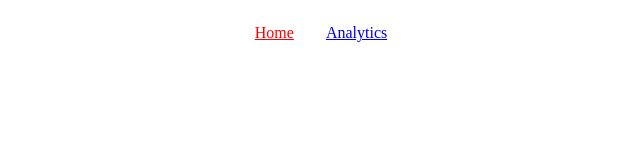
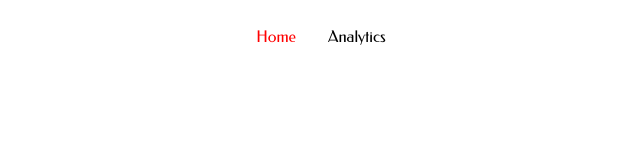
Before and after one commit to andreigarbo/site-miriam-admin, a Vue app: page / in a window 1280 px wide. Shown: the top 160 px of the page, without its empty margins (319-959 px from the left). Built offline with nearby package versions, Linux system fonts and the light colour scheme.

Commit message:
added base styling

```diff
--- /dev/null
+++ b/src/assets/base.css
@@ -0,0 +1,27 @@
+body {
+  min-height: 100vh;
+  color: var(--color-text);
+  background: var(--color-background);
+  transition:
+    color 0.5s,
+    background-color 0.5s;
+  line-height: 1.6;
+  font-family:
+    'Federo Regular',
+    Inter,
+    -apple-system,
+    BlinkMacSystemFont,
+    'Segoe UI',
+    Roboto,
+    Oxygen,
+    Ubuntu,
+    Cantarell,
+    'Fira Sans',
+    'Droid Sans',
+    'Helvetica Neue',
+    sans-serif;
+  font-size: 15px;
+  text-rendering: optimizeLegibility;
+  -webkit-font-smoothing: antialiased;
+  -moz-osx-font-smoothing: grayscale;
+}
--- /dev/null
+++ b/src/assets/main.css
@@ -0,0 +1,19 @@
+@import './base.css';
+
+#app {
+  display: block;
+  max-width: 1480px;
+  margin: 0 auto;
+  /* padding: 2rem; */
+  font-weight: normal;
+}
+
+@font-face {
+  font-family: 'Federo Regular';
+  src: url('/src/assets/fonts/Federo-Regular.ttf');
+}
+
+a {
+  color: black;
+  text-decoration: none;
+}
--- a/src/main.ts
+++ b/src/main.ts
@@ -1,6 +1,7 @@
 import { createApp } from 'vue'
 import App from './App.vue'
 import router from './router'
+import './assets/main.css'
 
 const app = createApp(App)
 
```
Also changed, not shown: src/assets/fonts/Federo-Regular.ttf (added).
